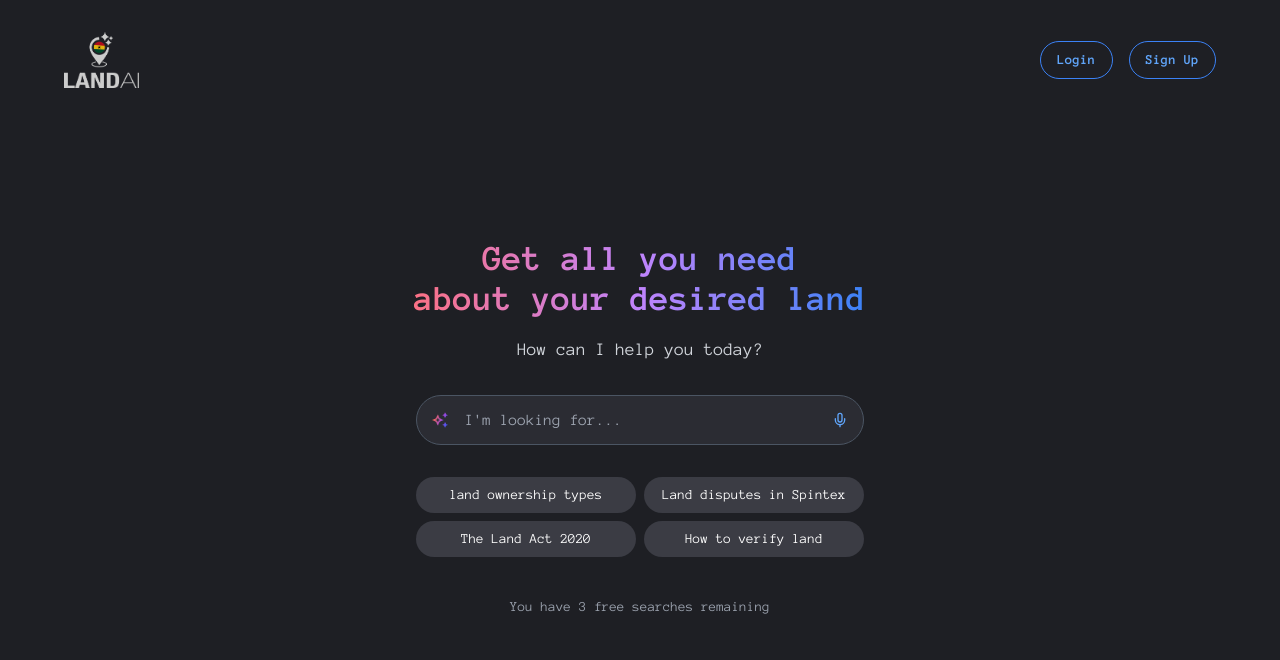
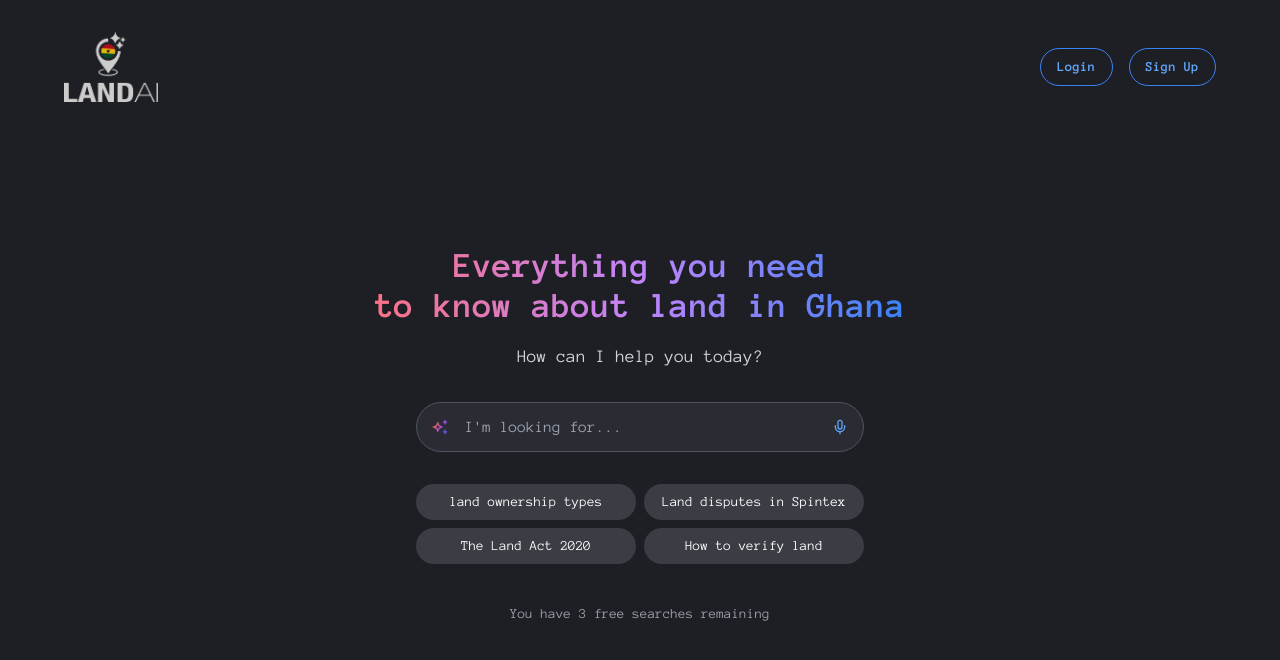
Before and after one commit to PrimeStrategy-Ghana-LTD/GeoAI, a React (Vite) app: page / in a window 1280 px wide. Shown: the top 660 px of the page. Built offline with nearby package versions, Linux system fonts and the light colour scheme.

Commit message:
updated logo2

```diff
--- a/src/components/AppLayout.tsx
+++ b/src/components/AppLayout.tsx
@@ -483,8 +483,8 @@ const AppLayout: React.FC<{}> = () => {
                 <img
                   src="/images/lANDAilogo2.png"
                   alt="LANDAi Logo"
-                  className="h-14 w-auto max-w-xs"
-                  style={{ maxHeight: '60px' }}
+                  className="h-30 w-auto max-w-xs"
+                  style={{ maxHeight: '70px' }}
                 />
               </div>
               {renderAuthDropdown()}
@@ -493,17 +493,17 @@ const AppLayout: React.FC<{}> = () => {
             <div className="flex flex-col items-center justify-center flex-1 px-4 w-full">
               <div className="md:hidden mb-6">
                 <img
-                  src="/images/lANDAilogo.png"
+                  src="/images/lANDAilogo2.png"
                   alt="LANDAi Logo"
-                  className="h-16 w-auto mx-auto"
+                  className="h-20 w-auto mx-auto"
                   onClick={refreshPage}
                 />
               </div>
 
               <h1 className="text-4xl font-bold text-transparent bg-clip-text bg-gradient-to-r from-rose-400 via-purple-400 to-blue-500 mb-4 text-center">
-                Get all you need<br />about your desired land
+               Everything you need <br />to know about land in Ghana<br />
               </h1>
-              <p className="text-gray-300 text-lg mb-8 text-center">How can I help you today?</p>
+               <p className="text-gray-300 text-lg mb-8 text-center">How can I help you today?</p>
 
               <div className="relative w-full max-w-md mb-8">
                 <input
@@ -550,7 +550,7 @@ const AppLayout: React.FC<{}> = () => {
                   {searchCount < 3 ? (
                     <p>You have {3 - searchCount} free search{searchCount !== 2 ? 'es' : ''} remaining</p>
                   ) : (
-                    <p className="text-red-400">Please login to continue searching</p>
+                    <p className="text-red-400">  Please login to continue searching</p>
                   )}
                 </div>
               )}
```
Also changed, not shown: public/images/NomaRoot Ai.svg (added).
